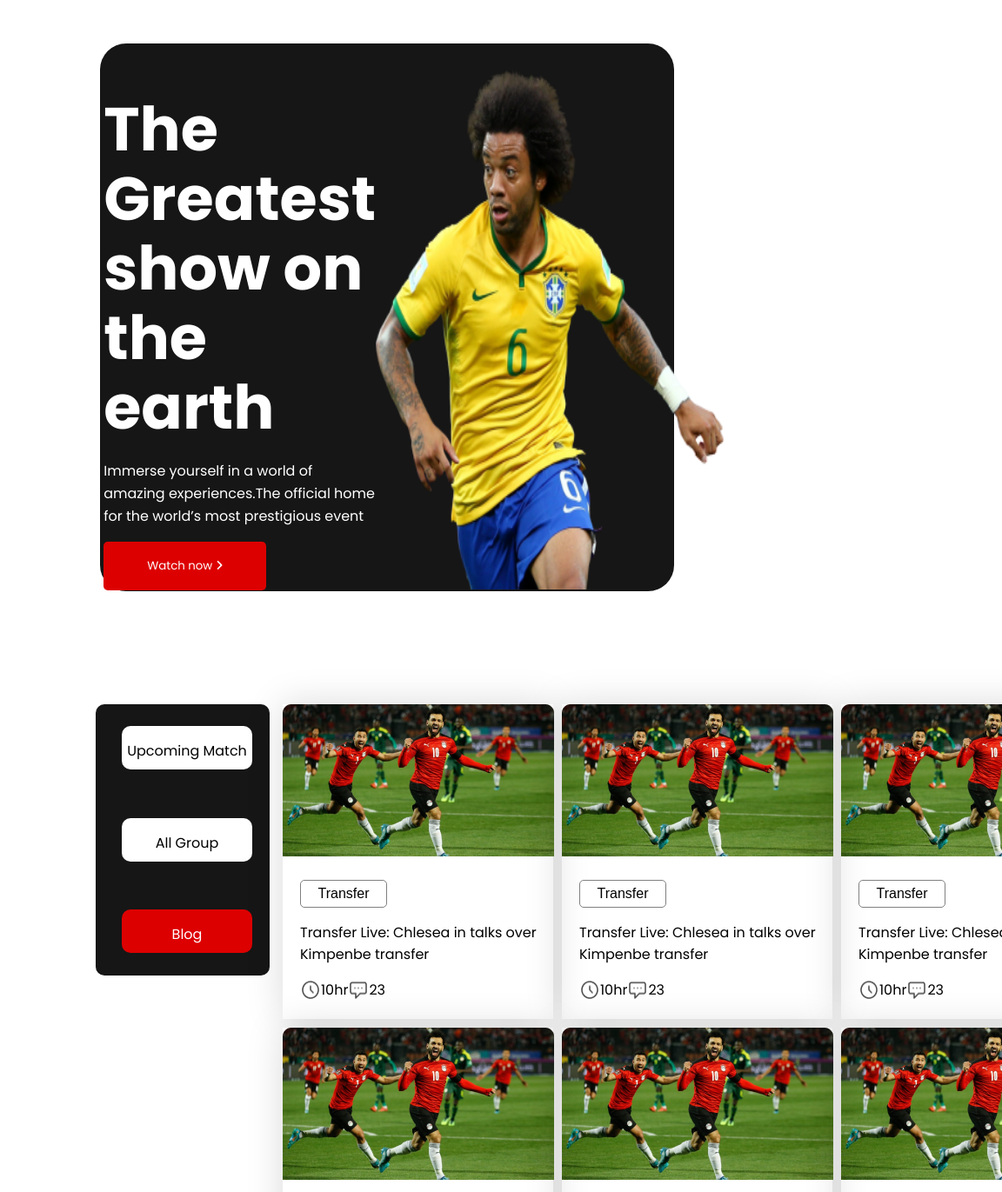
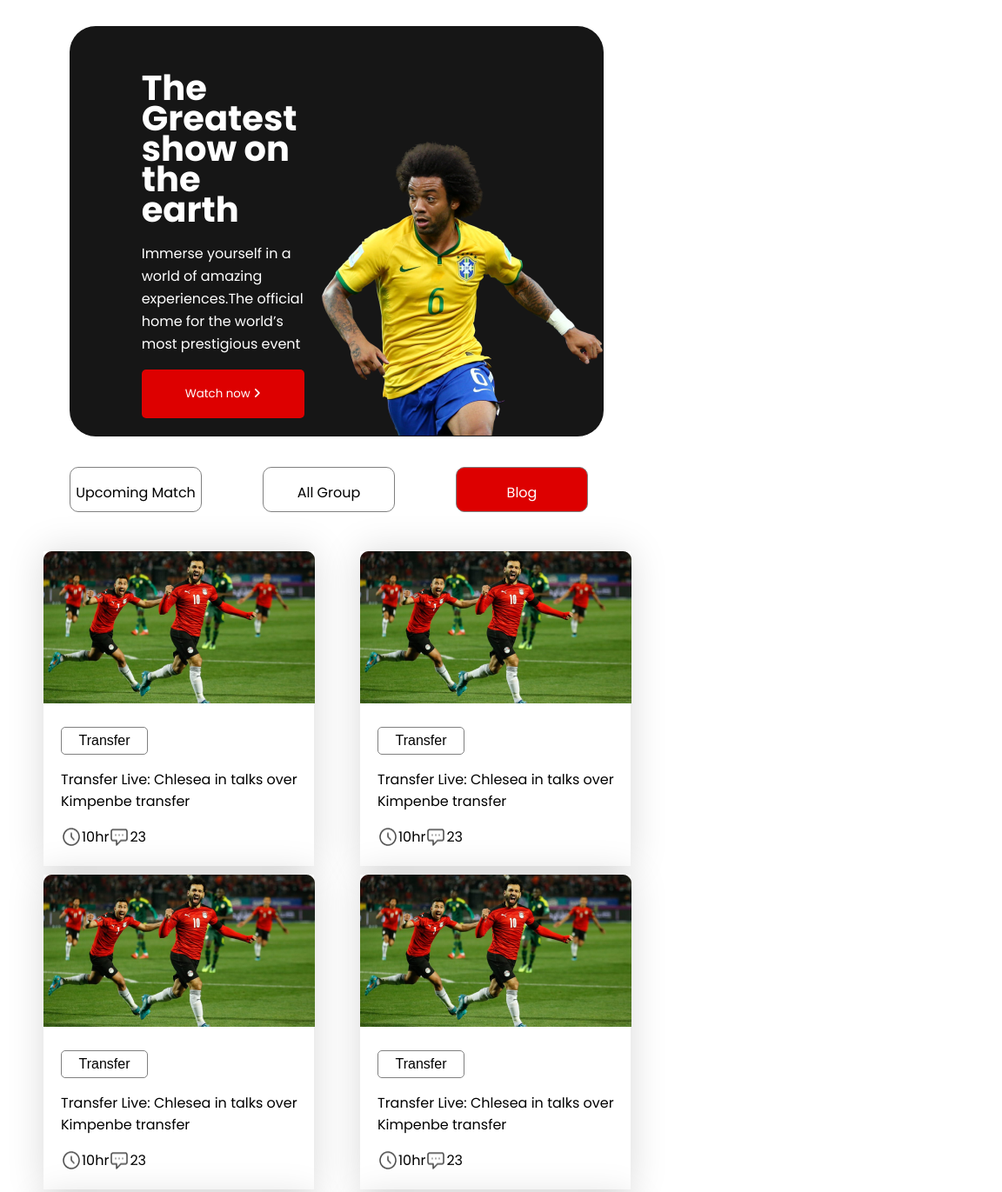
Before and after one commit to bhabna01/world-cup, a plain HTML site: page index.html in a window 768 px wide. Shown: the top 1371 px of the page at 87% size, 1152 px wide, since content can reach past the window. Drawn offline with Linux system fonts and the light colour scheme.

Commit message:
7th Commit

```diff
--- a/style.css
+++ b/style.css
@@ -1,19 +1,18 @@
 @import url('https://fonts.googleapis.com/css2?family=Fredoka+One&family=Inter:wght@600;700;800&family=Lobster&family=Montserrat:wght@500;700&family=Poppins:wght@400;700&display=swap');
 
+/* BODY STYLING */
 body {
     font-family: 'Poppins', sans-serif;
     margin: 0;
-
 }
 
+/* BANNER SECTION */
 .first-section {
     background-color: #161616;
     border-radius: 30px;
     color: white;
-
     width: 86%;
     height: 630px;
-
     margin-left: 115px;
     margin-right: 115px;
     margin-top: 50px;
@@ -71,6 +70,8 @@ body {
     font-family: 'Poppins';
     text-decoration: none;
 }
+
+/* BLOG AND MENU SECTION */
 
 .second-section {
     display: flex;
@@ -166,6 +167,8 @@ body {
     margin-left: 20px;
 }
 
+/* 2ND PAGE MATCH SECTION */
+
 .matches {
     display: grid;
 
@@ -203,6 +206,8 @@ body {
     text-align: center;
     line-height: 20px;
 }
+
+/* FOOTER SECTION */
 
 footer {
     background-color: #161616;
@@ -243,6 +248,8 @@ hr {
     font-size: 30px;
     padding: 10px 10px 10px 10px;
 }
+
+/* RESPONSIVE FOR MOBILE VIEW */
 
 @media only screen and (min-device-width : 320px) and (max-device-width: 450px) {
     .first-section {
@@ -338,6 +345,79 @@ hr {
 
 }
 
+/* RESPONSIVE FOR TABLET VIEW */
+
+@media only screen and (min-device-width : 768px) and (max-device-width : 1024px) {
+    .first-section {
+        width: 80%;
+        height: 472px;
+
+        margin-left: 80px;
+        margin-top: 30px;
+
+    }
+
+    .head-info h1 {
+
+        font-size: 40px;
+        line-height: 35px;
+
+        animation: none;
+    }
+
+    .first-section img {
+        position: relative;
+        width: 323px;
+
+        height: 340px;
+        top: 40px;
+        left: 20px;
+        margin-top: 24px;
+
+    }
+
+    .second-section {
+        flex-direction: column;
+    }
+
+    .menus {
+        margin-left: 50px;
+        background: #FFFFFF;
+        margin-top: -120px;
+
+        display: grid;
+        grid-template-columns: repeat(3, 1fr);
+    }
+
+    .menu {
+        border: 1px solid grey;
+    }
+
+    .blogs {
+        display: grid;
+        grid-template-columns: repeat(2, 1fr);
+        margin-left: 50px;
+        margin-top: -190px;
+
+    }
+
+    .footer-info {
+        display: flex;
+
+
+
+        margin-top: -20px;
+        margin-right: 50px;
+        margin-left: 50px;
+
+    }
+
+
+
+
+
+}
+
 
 
 @keyframes text {
```
Also changed, not shown: index.html (+3 -1 lines).
